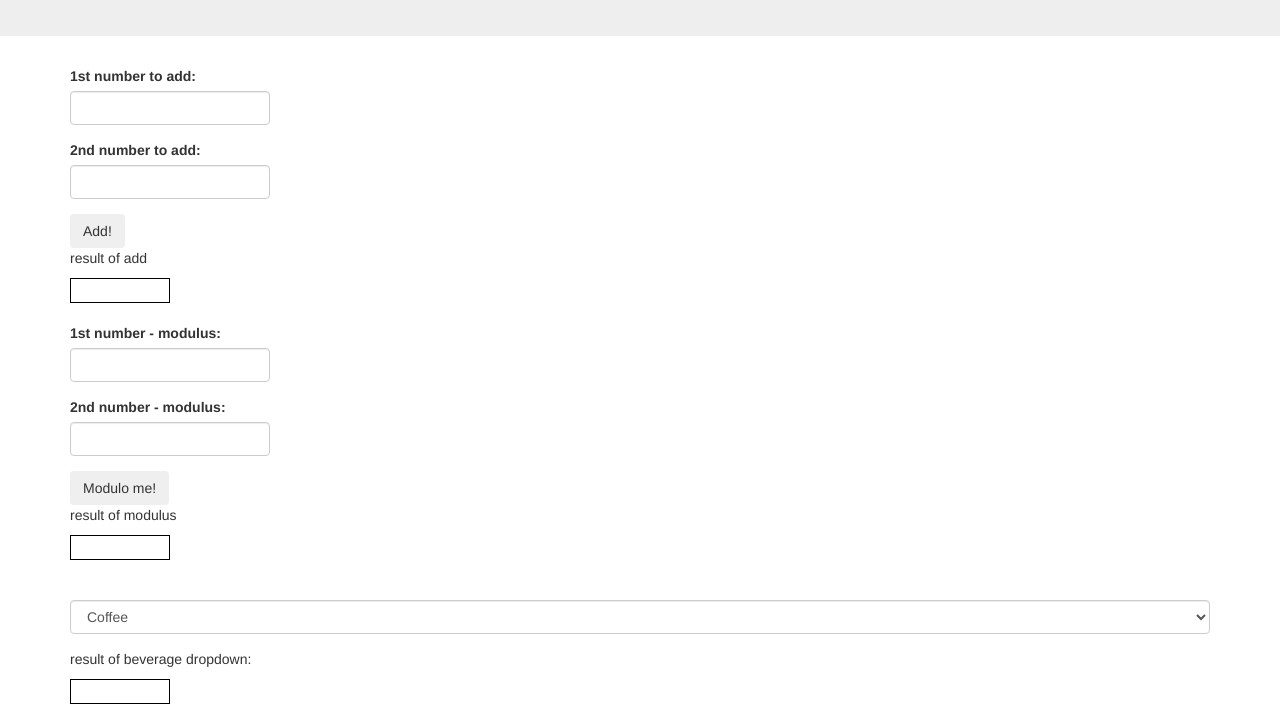
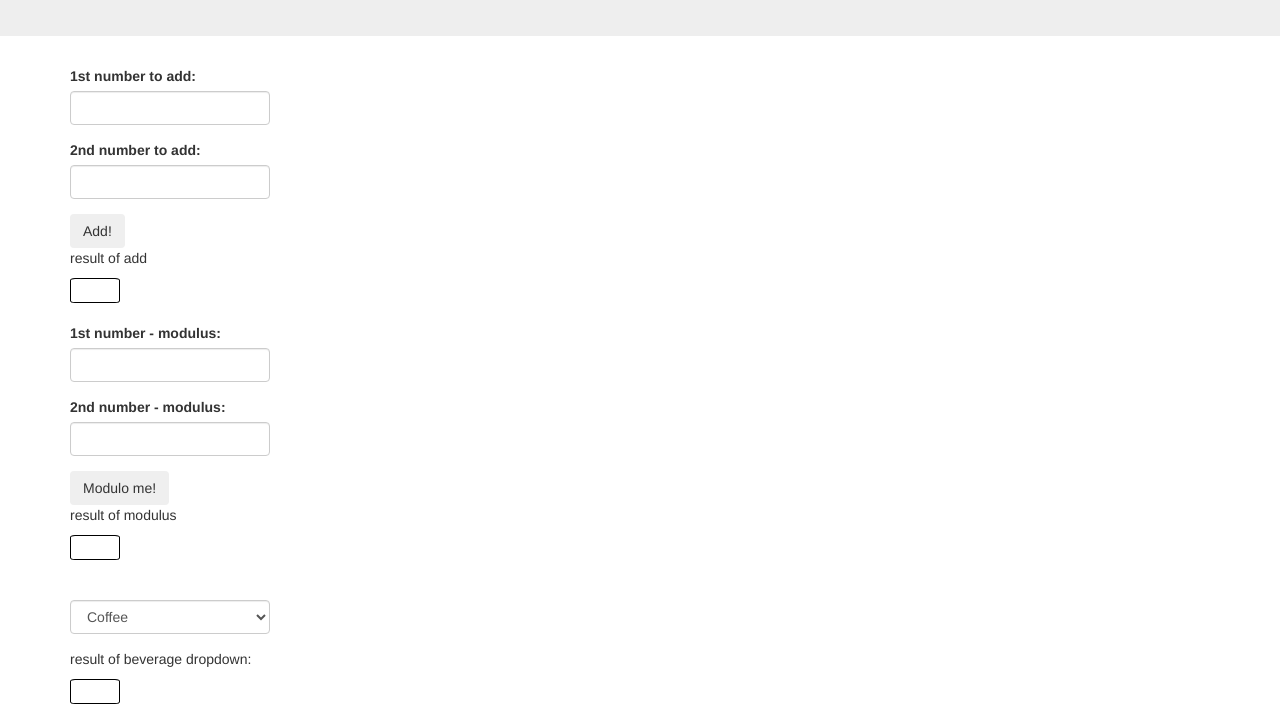
Before and after one commit to Umitosan/calc_forms, a website: page index.html in a window 1280 px wide. Shown: the part 159-863 px from the top of the page. Drawn offline with Linux system fonts and the light colour scheme.

Commit message:
finishing touches

```diff
--- a/css/styles.css
+++ b/css/styles.css
@@ -3,31 +3,38 @@
 }
 
 #output_modulus {
+  text-align: center;
   border-style: solid;
+  border-radius: 10%;
   border-width: 1px;
   border-color: black;
   height: 25px;
-  width: 100px;
+  width: 50px;
 }
 
 #output_add {
+  text-align: center;
   border-style: solid;
+  border-radius: 10%;
   border-width: 1px;
   border-color: black;
   height: 25px;
-  width: 100px;
+  width: 50px;
 }
 
 #dropdown {
   margin-top: 20px;
+  width: 200px;
 }
 
 #output_bev {
+  text-align: center;
   border-style: solid;
+  border-radius: 10%;
   border-width: 1px;
   border-color: black;
   height: 25px;
-  width: 100px;
+  width: 50px;
 }
 
 #add {
```
Also changed, not shown: index.html (+6 -10 lines).
